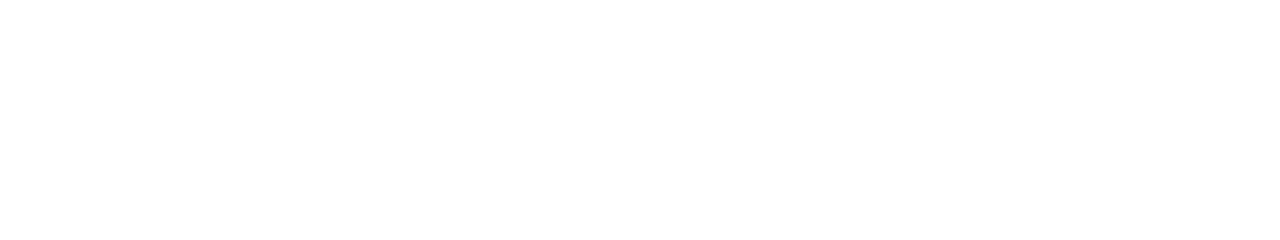
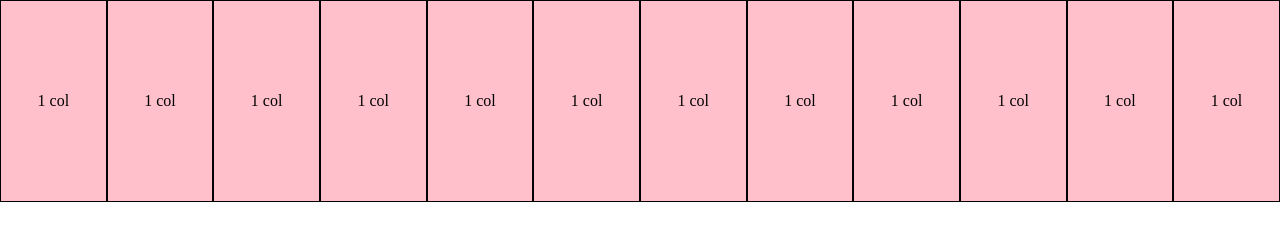
Before and after one commit to DamianoD88/html-css-12bool, a plain HTML site: page index.html in a window 1280 px wide. Drawn offline with Linux system fonts and the light colour scheme.

Commit message:
Add prima riga

```diff
--- a/css/style.css
+++ b/css/style.css
@@ -0,0 +1,15 @@
+
+
+.col-xs-1 {
+    display: flex;
+    justify-content: center;
+    background-color: #ffc0cb;
+    border: 1px solid black;
+}
+
+.box {
+    display: flex;
+    align-items: center;
+    min-height: 200px;
+
+}
--- a/index.html
+++ b/index.html
@@ -9,6 +9,52 @@
     <title>Repo-12-bool</title>
 </head>
 <body>
+    <section>
+        <div class="container-fluid">
 
+            <!-- prima riga -->
+
+            <div class="row">
+                <div class="col-xs-1">
+                    <div class="box">1 col</div>
+                </div>
+                <div class="col-xs-1">
+                    <div class="box">1 col</div>
+                </div>
+                <div class="col-xs-1">
+                    <div class="box">1 col</div>
+                </div>
+                <div class="col-xs-1">
+                    <div class="box">1 col</div>
+                </div>
+                <div class="col-xs-1">
+                    <div class="box">1 col</div>
+                </div>
+                <div class="col-xs-1">
+                    <div class="box">1 col</div>
+                </div>
+                <div class="col-xs-1">
+                    <div class="box">1 col</div>
+                </div>
+                <div class="col-xs-1">
+                    <div class="box">1 col</div>
+                </div>
+                <div class="col-xs-1">
+                    <div class="box">1 col</div>
+                </div>
+                <div class="col-xs-1">
+                    <div class="box">1 col</div>
+                </div>
+                <div class="col-xs-1">
+                    <div class="box">1 col</div>
+                </div>
+                <div class="col-xs-1">
+                    <div class="box">1 col</div>
+                </div>
+            </div>
+
+
+
+    </section>
 </body>
 </html>
```
